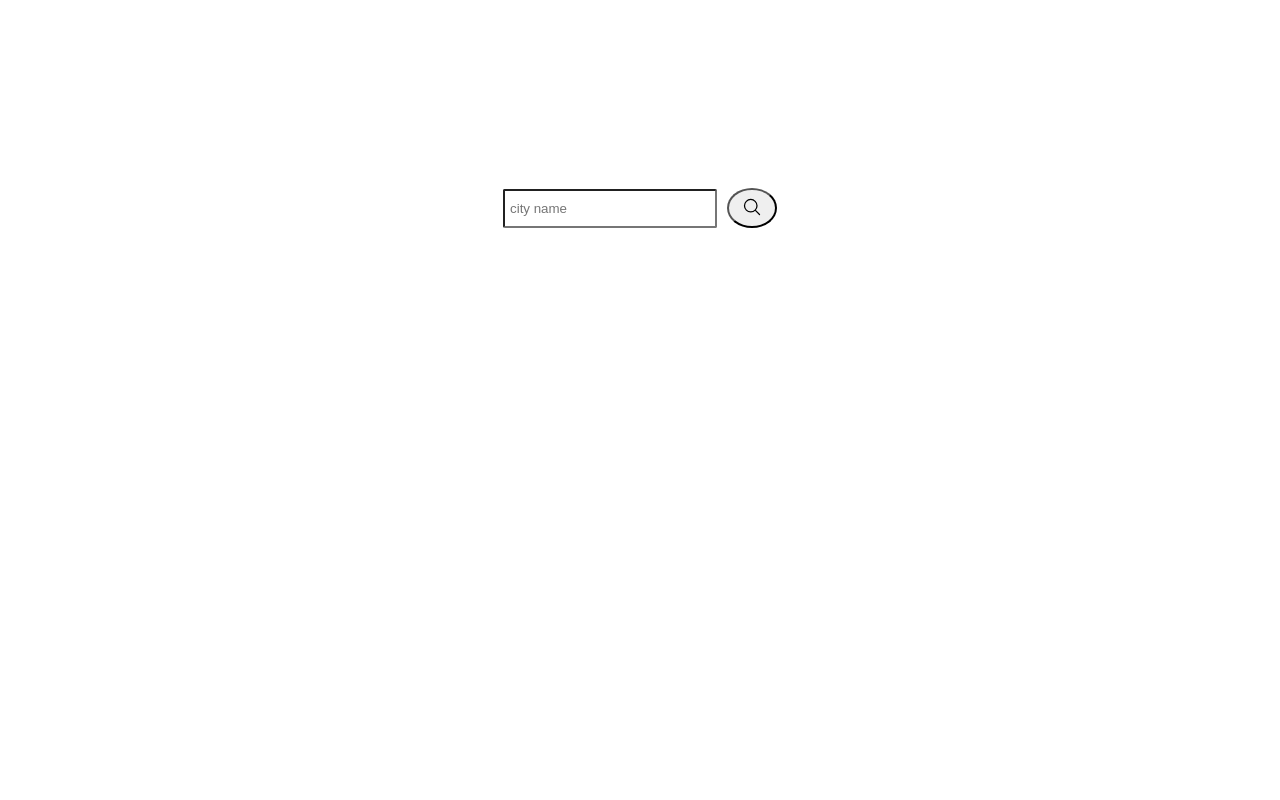
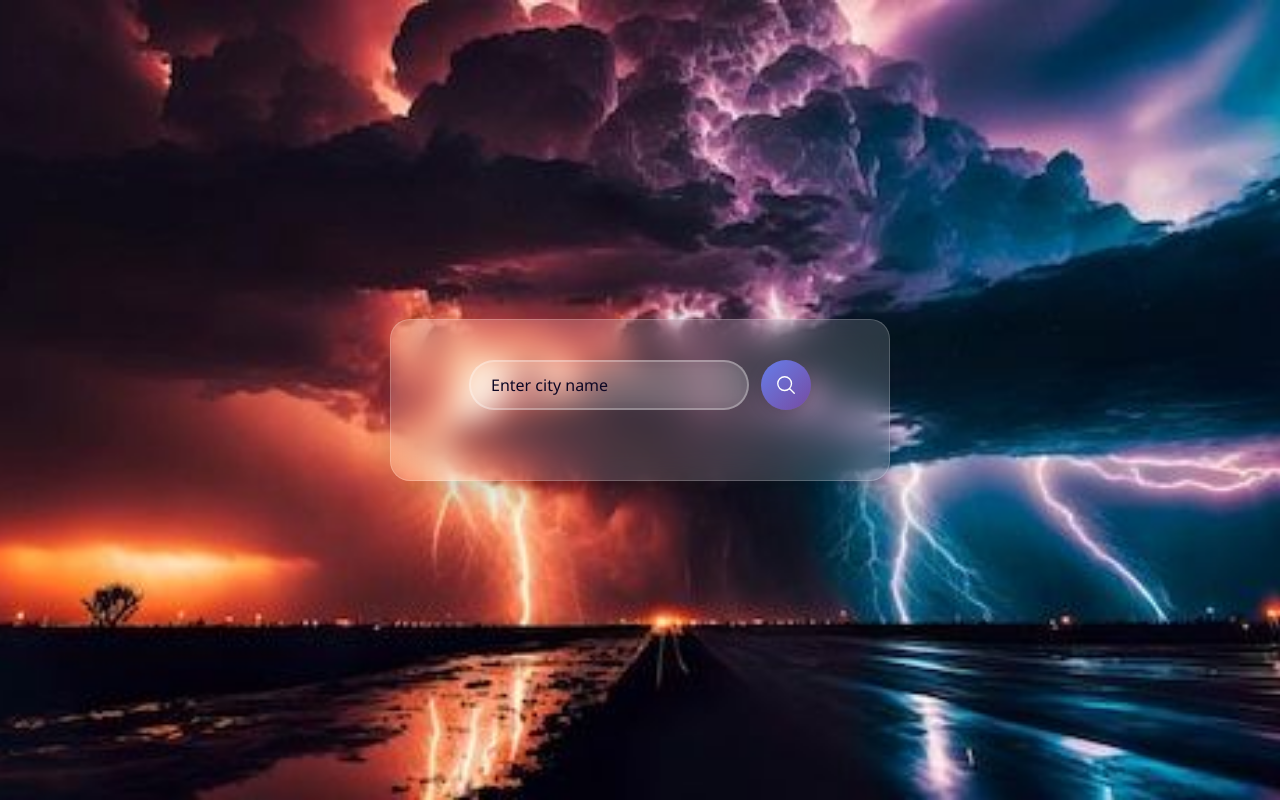
Before and after one commit to manju-create/weather-app, a plain HTML site: page index.html in a window 1280 px wide. Drawn offline with Linux system fonts and the light colour scheme.

Commit message:
added images improved css

```diff
--- a/index.html
+++ b/index.html
@@ -1,18 +1,36 @@
-<!DOCTYPE html>
+<!doctype html>
 <html lang="en">
-<head>
-    <meta charset="UTF-8">
-    <meta name="viewport" content="width=device-width, initial-scale=1.0">
-    <title>Document</title>
-    <link rel="stylesheet" href="style.css">
-</head>
-<body>
+  <head>
+    <meta charset="UTF-8" />
+    <meta name="viewport" content="width=device-width, initial-scale=1.0" />
+    <title>Weather App</title>
+    <link rel="stylesheet" href="style.css" />
+  </head>
+  <body>
     <div class="container">
-    <input type="text" id="inputField" placeholder="city name">
-    <button id="searchButton"><svg class="icon" xmlns="http://www.w3.org/2000/svg" fill="none" viewBox="0 0 24 24" stroke-width="1.5" stroke="currentColor" class="size-6">
-  <path stroke-linecap="round" stroke-linejoin="round" d="m21 21-5.197-5.197m0 0A7.5 7.5 0 1 0 5.196 5.196a7.5 7.5 0 0 0 10.607 10.607Z" />
-</svg></button>
+      <div class="content">
+        <div class="search-container">
+          <input type="text" id="inputField" placeholder="Enter city name" />
+          <button id="searchButton">
+            <svg
+              class="icon"
+              xmlns="http://www.w3.org/2000/svg"
+              fill="none"
+              viewBox="0 0 24 24"
+              stroke-width="1.5"
+              stroke="currentColor"
+            >
+              <path
+                stroke-linecap="round"
+                stroke-linejoin="round"
+                d="m21 21-5.197-5.197m0 0A7.5 7.5 0 1 0 5.196 5.196a7.5 7.5 0 0 0 10.607 10.607Z"
+              />
+            </svg>
+          </button>
+        </div>
+        <div class="result"></div>
+      </div>
+    </div>
     <script src="script.js"></script>
-</div>
-</body>
+  </body>
 </html>
--- a/script.js
+++ b/script.js
@@ -1,28 +1,48 @@
-const button=document.getElementById("searchButton");
+const button = document.getElementById("searchButton");
+var city = document.getElementById("inputField").value;
 
-async function getWeather(city){
-    try{
-    const response=await fetch(`https://api.openweathermap.org/data/2.5/weather?q=${city}&appid=1d3a30f0ffd3626405decb17112e31e8&units=metric`);
-    if (!response.ok){
-        throw new Error("City not found");
+async function getWeather(city) {
+  try {
+    const response = await fetch(
+      `https://api.openweathermap.org/data/2.5/weather?q=${city}&appid=1d3a30f0ffd3626405decb17112e31e8&units=metric`
+    );
+    if (!response.ok) {
+      throw new Error("City not found");
     }
 
-    const data=await response.json();
-    const weather=data.main.temp;
-    console.log(`The temperature in ${city} is ${weather}°C`);
-}catch(error){
+    const data = await response.json();
+    const weather = await data.main.temp;
+    const description = await data.weather[0].description;
+    document.querySelector(".result").innerHTML = `
+<h2> ${city}</h2>
+<h3> ${weather}°C</h3>
+
+
+<p> ${description}</p>`;
+    changebg(weather);
+  } catch (error) {
     console.log(error.message);
-}}
-inputField.addEventListener("keypress",function(e){
-    if(e.key==="Enter"){
-       var city=document.getElementById("inputField").value;
+  }
+}
+inputField.addEventListener("keypress", function (e) {
+  if (e.key === "Enter") {
+    var city = document.getElementById("inputField").value;
 
-        getWeather(city);
-    }
+    getWeather(city);
+  }
 });
 
-button.addEventListener("click",function(){
-    var city=document.getElementById("inputField").value;
+button.addEventListener("click", function () {
+  var city = document.getElementById("inputField").value;
 
-    getWeather(city);
+  getWeather(city);
 });
+function changebg(weather) {
+  if (weather > 30) {
+    document.body.style.backgroundImage = "url('hot.jpeg')";
+  } else if (weather > 20) {
+    document.body.style.backgroundImage = "url('warm.jpeg')";
+  } else if (weather > 0||weather<0) {
+    document.body.style.backgroundImage = "url('cold.jpeg')";
+  }
+}
--- a/style.css
+++ b/style.css
@@ -1,23 +1,244 @@
-#searchButton{
-   height: 40px;
-    width: 50px;
-    border-radius: 200%;
+* {
+  margin: 0;
+  padding: 0;
+  box-sizing: border-box;
+  font-family: 'Segoe UI', Tahoma, Geneva, Verdana, sans-serif;
+}
 
+body {
+  background-image: url('bg.jpeg');
+  background-size: cover;
+  background-position: center;
+  background-repeat: no-repeat;
+  min-height: 100vh;
+  margin: 0;
+  transition: all 0.8s ease-in-out;
+  display: flex;
+  justify-content: center;
+  align-items: center;
 }
-.icon{
-    height: 20px;
-    width: 20px;
+
+.container {
+  display: flex;
+  justify-content: center;
+  align-items: center;
+  height: 100vh;
+  width: 100%;
+  padding: 20px;
 }
-.container{
-    display: flex;
-    justify-content: center;
+
+.content {
+  background: rgba(255, 255, 255, 0.15);
+  backdrop-filter: blur(15px);
+  -webkit-backdrop-filter: blur(15px);
+  border-radius: 20px;
+  padding: 40px;
+  box-shadow: 0 8px 32px rgba(0, 0, 0, 0.2);
+  border: 1px solid rgba(255, 255, 255, 0.2);
+  text-align: center;
+  max-width: 500px;
+  width: 100%;
+  animation: fadeInUp 0.8s ease-out;
+}
+
+@keyframes fadeInUp {
+  from {
+    opacity: 0;
+    transform: translateY(30px);
+  }
+  to {
+    opacity: 1;
+    transform: translateY(0);
+  }
+}
+
+.search-container {
+  display: flex;
+  gap: 12px;
+  margin-bottom: 30px;
+  justify-content: center;
+  align-items: stretch; /* Changed to stretch for equal height */
+}
+
+#inputField {
+  height: 50px;
+  width: 280px;
+  border-radius: 25px;
+  padding: 0 20px;
+  border: 2px solid rgba(255, 255, 255, 0.3);
+  background: rgba(255, 255, 255, 0.1);
+  color: white;
+  font-size: 16px;
+  outline: none;
+  transition: all 0.3s ease;
+  backdrop-filter: blur(10px);
+}
+
+#inputField::placeholder {
+  color: rgba(255, 255, 255, 0.7);
+}
+
+#inputField:focus {
+  border-color: rgba(255, 255, 255, 0.6);
+  background: rgba(255, 255, 255, 0.15);
+  transform: scale(1.02);
+}
+
+#searchButton {
+  height: 50px; /* Same height as input field */
+  width: 50px;
+  border-radius: 50%;
+  border: none;
+  background: linear-gradient(135deg, #667eea, #764ba2);
+  cursor: pointer;
+  transition: all 0.3s ease;
+  display: flex;
+  align-items: center;
+  justify-content: center;
+  box-shadow: 0 4px 15px rgba(0, 0, 0, 0.2);
+  position: relative;
+  overflow: hidden;
+  flex-shrink: 0; /* Prevent button from shrinking */
+}
+
+#searchButton::before {
+  content: '';
+  position: absolute;
+  top: 0;
+  left: -100%;
+  width: 100%;
+  height: 100%;
+  background: linear-gradient(90deg, transparent, rgba(255,255,255,0.2), transparent);
+  transition: left 0.5s;
+}
+
+#searchButton:hover::before {
+  left: 100%;
+}
+
+#searchButton:hover {
+  transform: scale(1.1);
+  box-shadow: 0 6px 20px rgba(0, 0, 0, 0.3);
+}
+
+#searchButton:active {
+  transform: scale(0.95);
+}
+
+.icon {
+  height: 22px;
+  width: 22px;
+  color: white;
+  transition: transform 0.3s ease;
+}
+
+#searchButton:hover .icon {
+  transform: scale(1.1);
+}
+
+.result {
+  text-align: center;
+  margin-top: 0px;
+  color: white;
+  animation: fadeIn 0.6s ease-out;
+}
+
+@keyframes fadeIn {
+  from {
+    opacity: 0;
+  }
+  to {
+    opacity: 1;
+  }
+}
+
+.result h2 {
+  font-size: 2.5em;
+  margin: 0.3em 0;
+  text-shadow: 2px 2px 4px rgba(0, 0, 0, 0.3);
+  animation: slideInFromLeft 0.6s ease-out;
+}
+
+.result h3 {
+  font-size: 4em;
+  margin: 0.2em 0;
+  text-shadow: 2px 2px 6px rgba(0, 0, 0, 0.4);
+  background: linear-gradient(135deg, #fff, #e3f2fd);
+  -webkit-background-clip: text;
+  -webkit-text-fill-color: transparent;
+  animation: bounceIn 0.8s ease-out;
+}
+
+@keyframes slideInFromLeft {
+  from {
+    opacity: 0;
+    transform: translateX(-30px);
+  }
+  to {
+    opacity: 1;
+    transform: translateX(0);
+  }
+}
+
+@keyframes bounceIn {
+  0% {
+    opacity: 0;
+    transform: scale(0.3);
+  }
+  50% {
+    opacity: 0.9;
+    transform: scale(1.1);
+  }
+  100% {
+    opacity: 1;
+    transform: scale(1);
+  }
+}
+
+.result p {
+  font-size: 1.4em;
+  margin: 0.5em 0;
+  text-shadow: 1px 1px 3px rgba(0, 0, 0, 0.3);
+  text-transform: capitalize;
+  animation: slideInFromRight 0.6s ease-out;
+}
+
+@keyframes slideInFromRight {
+  from {
+    opacity: 0;
+    transform: translateX(30px);
+  }
+  to {
+    opacity: 1;
+    transform: translateX(0);
+  }
+}
+
+/* Responsive design */
+@media (max-width: 600px) {
+  .content {
+    padding: 30px 20px;
+    margin: 20px;
+  }
+
+  .search-container {
+    flex-direction: row; /* Keep them side by side on mobile too */
     align-items: center;
-    gap: 10px;
-    height:50vh;
+  }
+
+  #inputField {
+    width: 100%;
+    max-width: 280px;
+  }
+
+  .result h2 {
+    font-size: 2em;
+  }
+
+  .result h3 {
+    font-size: 3em;
+  }
 }
-#inputField{
-    height: 25px;
-    width: 200px;
-    border-radius: 2px;
-    padding: 5px;
+#inputField::placeholder {
+  color: #0d0725; /* Light gray that contrasts well */
 }
```
Also changed, not shown: bg.jpeg (added), cold.jpeg (added), hot.jpeg (added), warm.jpeg (added).
